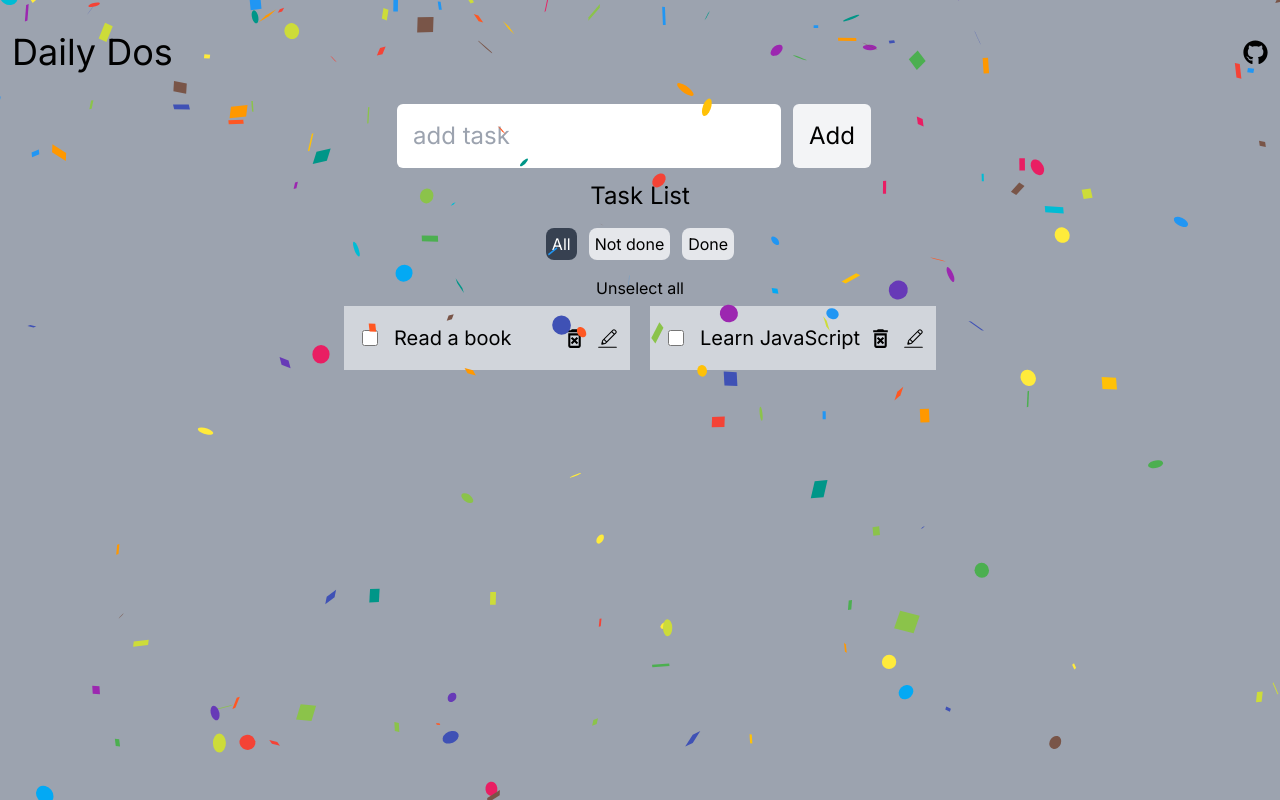
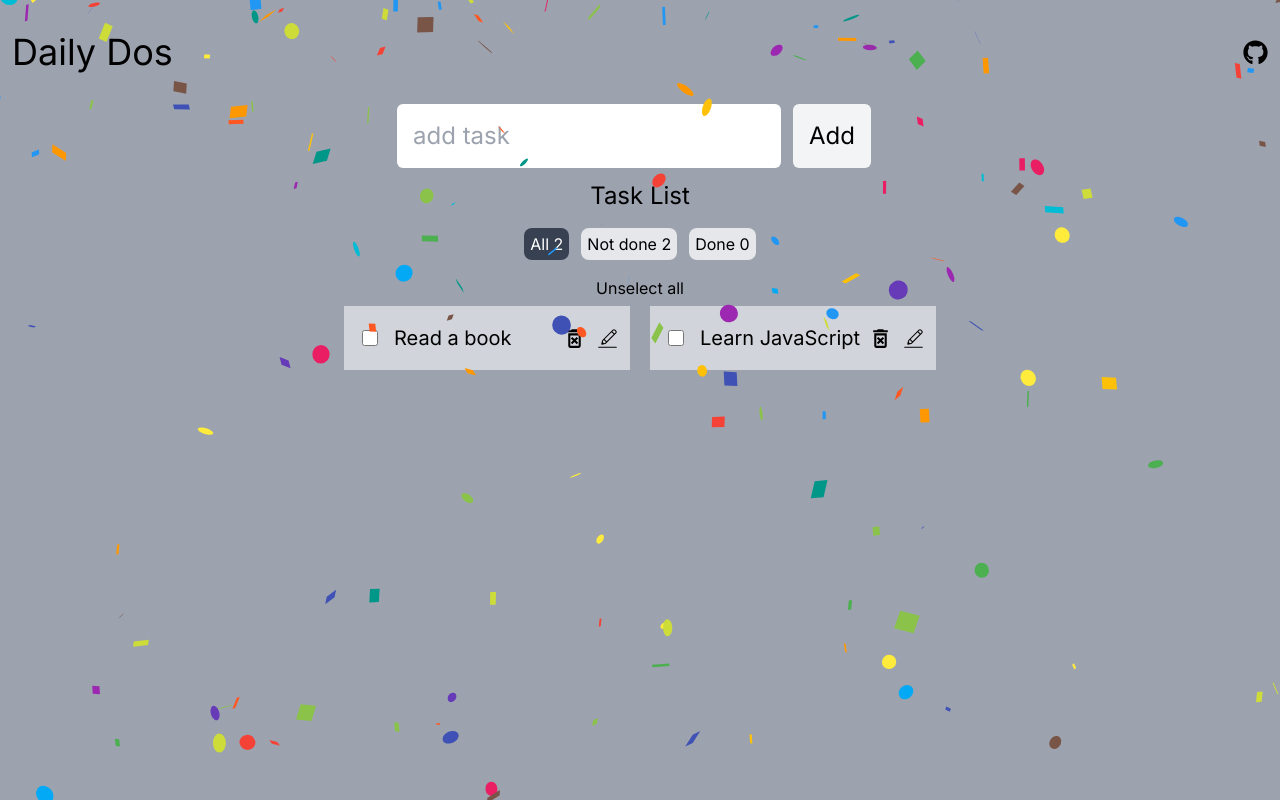
Before and after one commit to segunajibola/todos-daily, a Next.js app: page / in a window 1280 px wide. Built offline with nearby package versions, Linux system fonts and the light colour scheme.

Commit message:
addFilterNumber

```diff
--- a/app/components/TaskLists.tsx
+++ b/app/components/TaskLists.tsx
@@ -126,7 +126,7 @@ const TaskList: React.FC = () => {
           } px-1.5 py-1 rounded-lg cursor-pointer`}
           onClick={() => setFilter("all")}
         >
-          All
+          All {filter === "all" && getFilteredTasks().length}
         </span>
         <span
           className={`${
@@ -134,7 +134,7 @@ const TaskList: React.FC = () => {
           } px-1.5 py-1 rounded-lg cursor-pointer`}
           onClick={() => setFilter("not done")}
         >
-          Not done
+          Not done {taskList.filter((task) => task.completed === false).length}
         </span>
         <span
           className={`${
@@ -142,7 +142,7 @@ const TaskList: React.FC = () => {
           } px-1.5 py-1 rounded-lg cursor-pointer`}
           onClick={() => setFilter("done")}
         >
-          Done
+          Done {taskList.filter((task) => task.completed === true).length}
         </span>
       </div>
 
```
